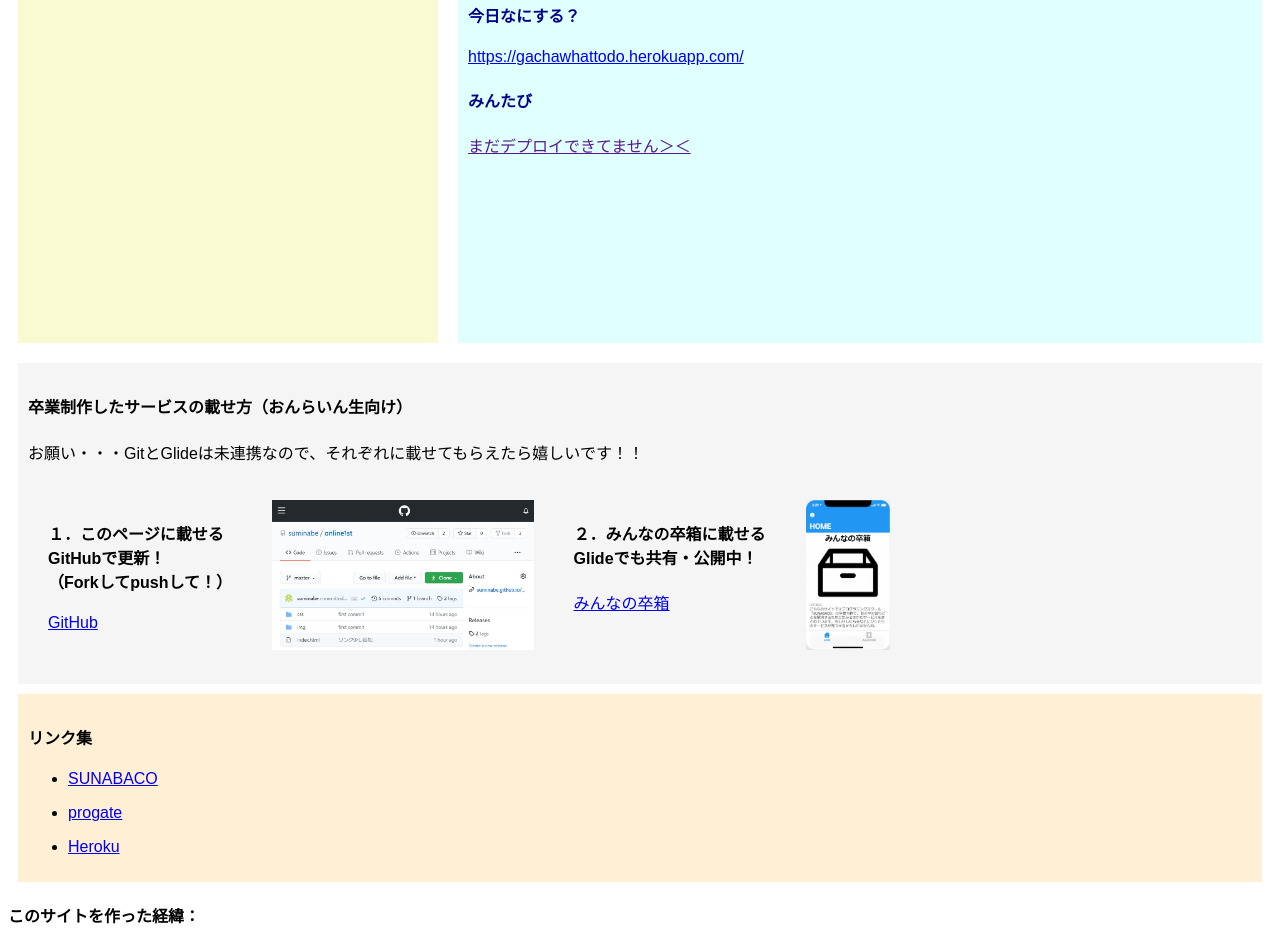
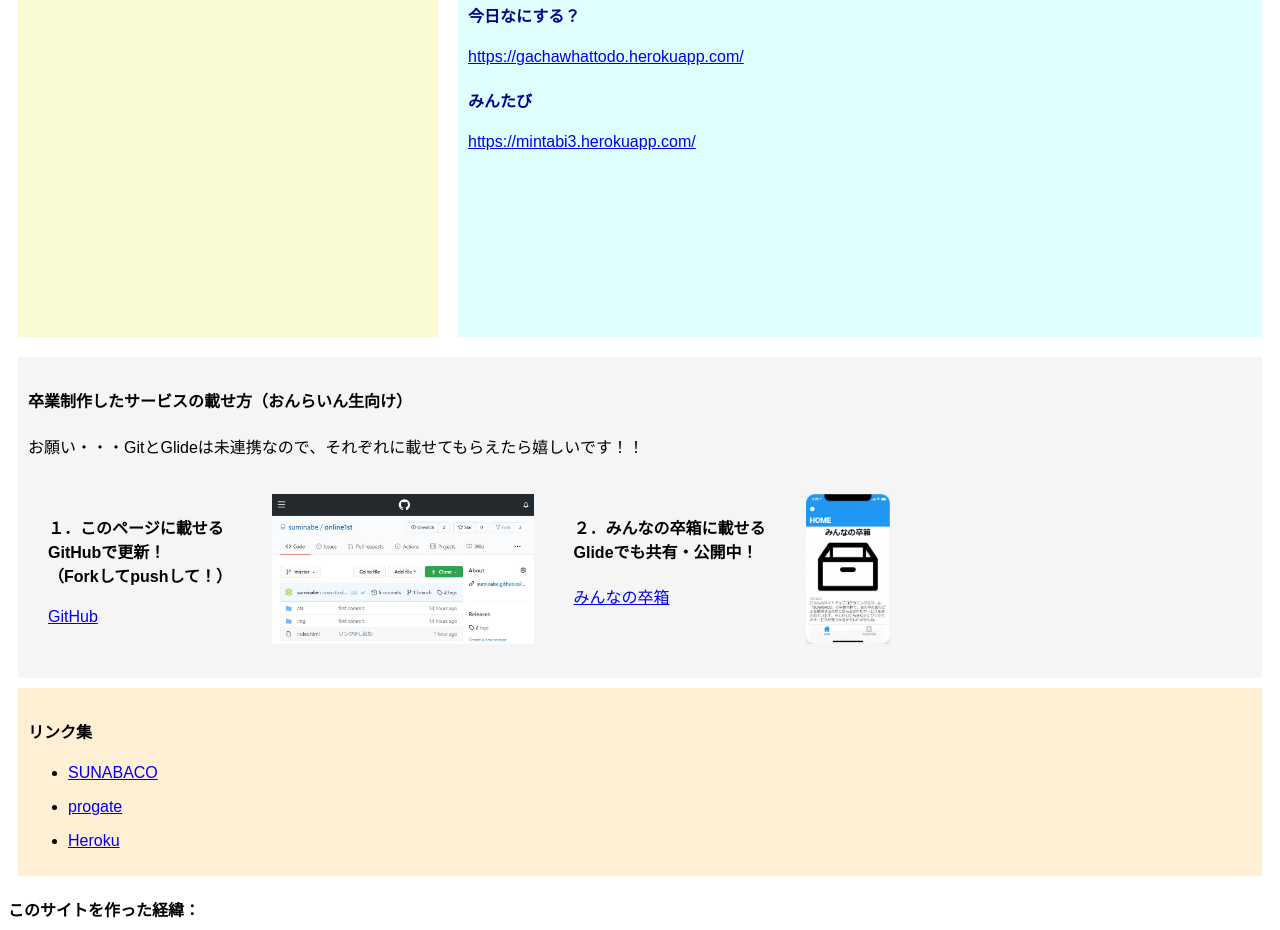
Before and after one commit to sunabaco/online1st, a plain HTML site: page index.html in a window 1280 px wide. Shown: the part 1070-2000 px from the top of the page. Drawn offline with Linux system fonts and the light colour scheme; grey boxes are pictures that could not be loaded.

Commit message:
みんたびのデプロイURLを追加。

```diff
--- a/index.html
+++ b/index.html
@@ -81,7 +81,7 @@
 
                  <div>
                      <h4>みんたび</h4>
-                     <p><a href="">まだデプロイできてません＞＜</a></p>
+                     <p><a href="https://mintabi3.herokuapp.com/">https://mintabi3.herokuapp.com/</a></p>
                      <iframe width="240" height="135" src="https://www.youtube.com/embed/Nz951zxnn3Q?start=7320"
                          frameborder="0" allow="accelerometer; autoplay; encrypted-media; gyroscope; picture-in-picture"
                          allowfullscreen></iframe>
```
